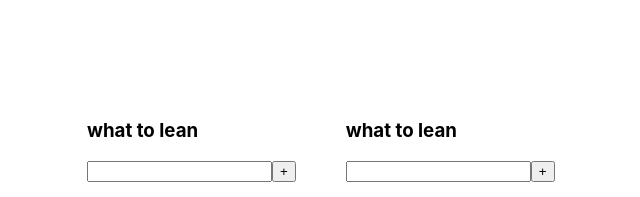
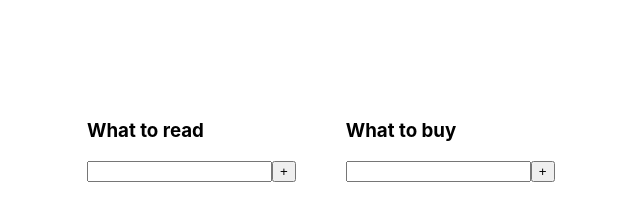
Before and after one commit to umedjankabiri/todolist, a React (Vite) app: page / in a window 1280 px wide. Shown: the top 197 px of the page, without its empty margins (13-653 px from the left). Built offline with nearby package versions, Linux system fonts and the light colour scheme.

Commit message:
a "changedFilter" function created, for change filter value

```diff
--- a/src/common/components/App/App.tsx
+++ b/src/common/components/App/App.tsx
@@ -23,22 +23,27 @@ function App() {
     const [tasks, setTasks] = useState<TaskProps[]>(initialState);
     const [todolists, setTodolists] = useState<TodolistsProps[]>(todolistsInitialState)
 
-    let tasksForTodolist = tasks
-    // filteredTasks === "Active" && (tasksForTodolist = tasks.filter(task => !task.isDone))
-    // filteredTasks === "Completed" && (tasksForTodolist = tasks.filter(task => task.isDone))
-
     const removedTask = (taskID: string) => setTasks(tasks.filter(task => task.id !== taskID));
-    const changedFilter = (filter: FilterValueProps) => setFilteredTasks(filter)
     const addedTask = (title: string) => {
         const newTask = {id: v1(), title: title, isDone: false}
         setTasks([newTask, ...tasks])
     }
     const changedTaskStatus = (taskID: string, taskStatus: boolean) =>
         setTasks(tasks.map(task => task.id === taskID ? {...task, isDone: taskStatus} : task));
+    const changedFilter = (todolistID: string, filterValue: FilterValueProps) =>
+        setTodolists(todolists.map(todolist =>
+            todolist.todolistID === todolistID ? {...todolist, filter: filterValue} : todolist))
+
     const filteredTodolists = todolists.map(todolist => {
+        let tasksForTodolist = tasks
+        todolist.filter === "Active" && (tasksForTodolist = tasks.filter(task => !task.isDone))
+        todolist.filter === "Completed" && (tasksForTodolist = tasks.filter(task => task.isDone))
+
         return (
             <Todolist
-                title="what to lean"
+                key={todolist.todolistID}
+                todolistID={todolist.todolistID}
+                title= {todolist.title}
                 tasks={tasksForTodolist}
                 removeTask={removedTask}
                 changeFilter={changedFilter}
```
